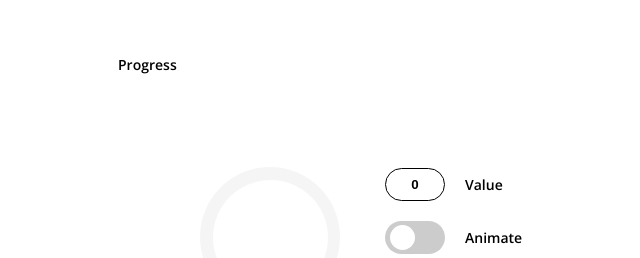
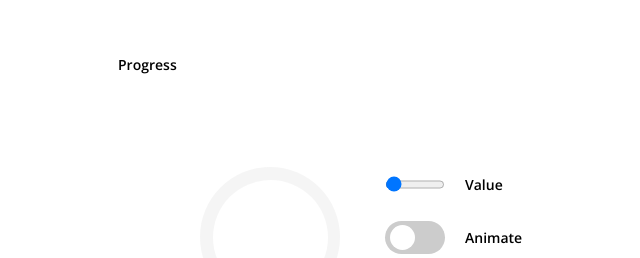
Before and after one commit to aleksmish/aleksmish.github.io, a plain HTML site: page index.html in a window 1280 px wide. Shown: the part 163-421 px from the top of the page, without its empty margins (245-885 px from the left). Drawn offline with nearby package versions, Linux system fonts and the light colour scheme.

Commit message:
change input type to range

```diff
--- a/index.html
+++ b/index.html
@@ -22,7 +22,7 @@
     <div class="settings">
       <div class="progress-value-monitoring">
         <div class="progress-value-container">
-          <input type="number" min="0" max="100" class="progress-value" value="0"></input>
+          <input type="range" min="0" max="100" class="progress-value" value="0"></input>
         </div>
         <span class="switch-description">Value</span>
       </div>
```
